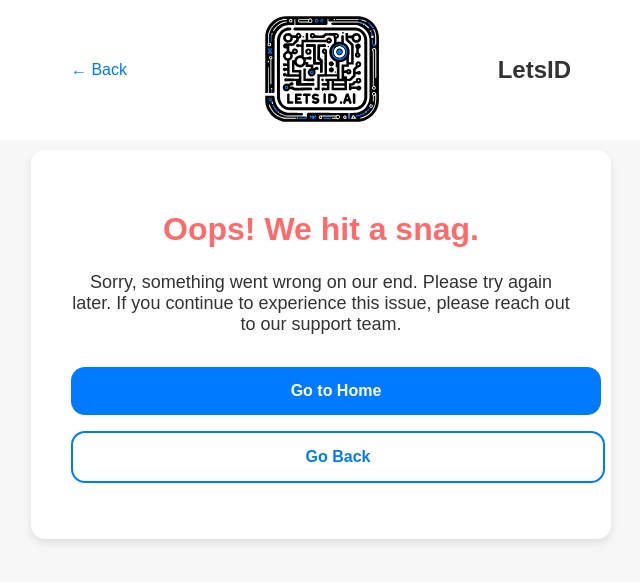
After one commit to autonomys/letsid, a Flask app: template src/web/templates/error.html in a window 1280 px wide. The commit adds this page. Shown: the top 582 px of the page, without its empty margins (319-959 px from the left). Run offline with Flask 2, Linux system fonts and the light colour scheme; the template is opened without the code that fills it, so the values that code supplies are empty.

Commit message:
add error handling and local storage

```diff
--- a/src/web/app.py
+++ b/src/web/app.py
@@ -43,63 +43,85 @@ def register():
     """Render the authorize template."""
     return render_template('authorize.html')
 
-# Simplified OAuth registration finalization
+# Route for self registration
 def finalize_registration(provider, user_info_endpoint):
     """Finalize OAuth registration."""
-    provider_auth = globals().get(provider)
-    if not provider_auth or not provider_auth.authorized:
-        return redirect(url_for('authorize.authorize', provider_name=provider))
-    response = provider_auth.get(user_info_endpoint)
-    if response.ok:
-        user_info = response.json()
+    try:
+        provider_auth = globals().get(provider)
+        if not provider_auth or not provider_auth.authorized:
+            return redirect(url_for('authorize.authorize', provider_name=provider))
 
-        key_pair = generate_ed25519_key_pair()
-        ed25519_private_key, ed25519_public_key = key_pair
+        response = provider_auth.get(user_info_endpoint)
+        if response.ok:
+            user_info = response.json()
 
-        user_keyring = key_to_pem(ed25519_private_key).decode()
+            key_pair = generate_ed25519_key_pair()
+            ed25519_private_key, _ = key_pair
 
-        concatenated_uuid = os.getenv('LETSID_SERVER_AUTO_ID') + provider + user_info['id']
-        auto_id = hashlib.sha3_256(concatenated_uuid.encode()).hexdigest()
+            user_keyring = key_to_pem(ed25519_private_key).decode()
 
-        certificate = CertificateManager(None, ed25519_private_key).self_issue_certificate(auto_id)
+            concatenated_uuid = os.getenv('LETSID_SERVER_AUTO_ID') + provider + user_info['id']
+            auto_id = hashlib.sha3_256(concatenated_uuid.encode()).hexdigest()
 
-        registration_data = {
-            'auto_id': auto_id,
-            'user_keyring': user_keyring,
-            'certificate': CertificateManager.certificate_to_pem(certificate).decode(),
-        }
+            certificate = CertificateManager(None, ed25519_private_key).self_issue_certificate(auto_id)
 
-        return render_template('show_auto_id.html', **registration_data)
-    else:
-        flash(f"Failed to fetch user details from {provider.capitalize()}.")
-        return redirect(url_for('authorize.authorize', provider_name=provider))
+            registration_data = {
+                'auto_id': auto_id,
+                'user_keyring': user_keyring,
+                'certificate': CertificateManager.certificate_to_pem(certificate).decode(),
+            }
+
+            return render_template('show_auto_id.html', **registration_data)
+        else:
+            flash(f"Failed to fetch user details from {provider.capitalize()}.")
+            return redirect(url_for('authorize.authorize', provider_name=provider))
+
+    except Exception as e:
+        # Log the error for debugging purposes
+        print(f"An error occurred during registration finalization: {e}")
+
+        # Optionally, flash a message to the user
+        flash("An unexpected error occurred. Please try again later.")
+
+        # Render the error template with the error message
+        return render_template('error.html', error_message=str(e))
 
 # Route for identity issuance
 @app.route('/issue-identity', methods=['GET', 'POST'])
 def issue_identity_route():
     """Route for issuing identity."""
-    if request.method == 'POST':
-        auto_id = hashlib.sha3_256((request.form.get('user_identifier') + os.urandom(32).hex()).encode()).hexdigest()
-        certificate = CertificateManager.pem_to_certificate(request.form.get('user_certificate').encode())
-        print('certificate', certificate)
+    try:
+        if request.method == 'POST':
+            auto_id = hashlib.sha3_256((request.form.get('user_identifier') + os.urandom(32).hex()).encode()).hexdigest()
+            certificate = CertificateManager.pem_to_certificate(request.form.get('user_certificate').encode())
+            print('certificate', certificate)
 
-        user_keyring = request.form.get('user_keyring').encode()
-        print('user_keyring', user_keyring)
-        private_key = pem_to_private_key(user_keyring)
+            user_keyring = request.form.get('user_keyring').encode()
+            print('user_keyring', user_keyring)
+            private_key = pem_to_private_key(user_keyring)
 
-        print('private_key', private_key)
+            print('private_key', private_key)
 
-        certificate = CertificateManager(certificate, private_key)
-        csr = certificate.create_csr(auto_id)
-        certificate = certificate.issue_certificate(csr)
+            certificate = CertificateManager(certificate, private_key)
+            csr = certificate.create_csr(auto_id)
+            certificate = certificate.issue_certificate(csr)
 
-        certificate_data = {
-            'auto_id': auto_id,
-            'user_keyring': user_keyring.decode(),
-            'certificate': CertificateManager.certificate_to_pem(certificate).decode(),
-        }
-        return render_template('show_auto_id.html', **certificate_data)
-    return render_template('issue_identity.html')
+            certificate_data = {
+                'auto_id': auto_id,
+                'user_keyring': user_keyring.decode(),
+                'certificate': CertificateManager.certificate_to_pem(certificate).decode(),
+            }
+            return render_template('show_auto_id.html', **certificate_data)
+
+        # If it's not a POST request, just show the identity issue form
+        return render_template('issue_identity.html')
+
+    except Exception as e:
+        # Log the error for debugging purposes
+        print(f"An error occurred: {e}")
+
+        # Render the error template with the error message
+        return render_template('error.html', error_message=str(e))
 
 # Provider-specific routes for finalizing registration
 @app.route('/finalize-registration/google')
--- a/src/web/static/css/style.css
+++ b/src/web/static/css/style.css
@@ -339,6 +339,40 @@ textarea {
     padding: 0;
 }
 
+.error-container {
+    background-color: #fff;
+    padding: 40px;
+    border-radius: 14px;
+    box-shadow: 0 4px 8px rgba(0, 0, 0, 0.1);
+    max-width: 500px;
+    width: 100%;
+    margin: 150px auto 0;
+    text-align: center;
+}
+
+.error-container h1 {
+    color: #ff6b6b;
+    font-size: 32px;
+    margin-bottom: 24px;
+}
+
+.error-container p {
+    color: #333;
+    font-size: 18px;
+    margin-bottom: 32px;
+}
+
+.btn-outline-blue {
+    background-color: transparent;
+    color: #007bff;
+    border: 2px solid #007bff;
+    margin-top: 10px;
+}
+
+.btn-outline-blue:hover, .btn-outline-blue:focus {
+    background-color: #e7e7e7;
+}
+
 @-webkit-keyframes fadein {
     from {bottom: 0; opacity: 0;}
     to {bottom: 30px; opacity: 1;}
--- /dev/null
+++ b/src/web/templates/error.html
@@ -0,0 +1,13 @@
+<!-- src/web/templates/error.html -->
+{% extends 'base.html' %}
+
+{% block title %}Error - AutoID{% endblock %}
+
+{% block content %}
+<div class="error-container" role="alert">
+    <h1>Oops! We hit a snag.</h1>
+    <p>Sorry, something went wrong on our end. Please try again later. If you continue to experience this issue, please reach out to our support team.</p>
+    <a href="/" class="btn btn-blue">Go to Home</a>
+    <a href="javascript:history.back()" class="btn btn-outline-blue">Go Back</a>
+</div>
+{% endblock %}
```
Also changed, not shown: src/web/templates/issue_identity.html (+23 -0 lines), src/web/templates/show_auto_id.html (+23 -4 lines), src/web/static/js/utils.js (line endings or trailing spaces).
